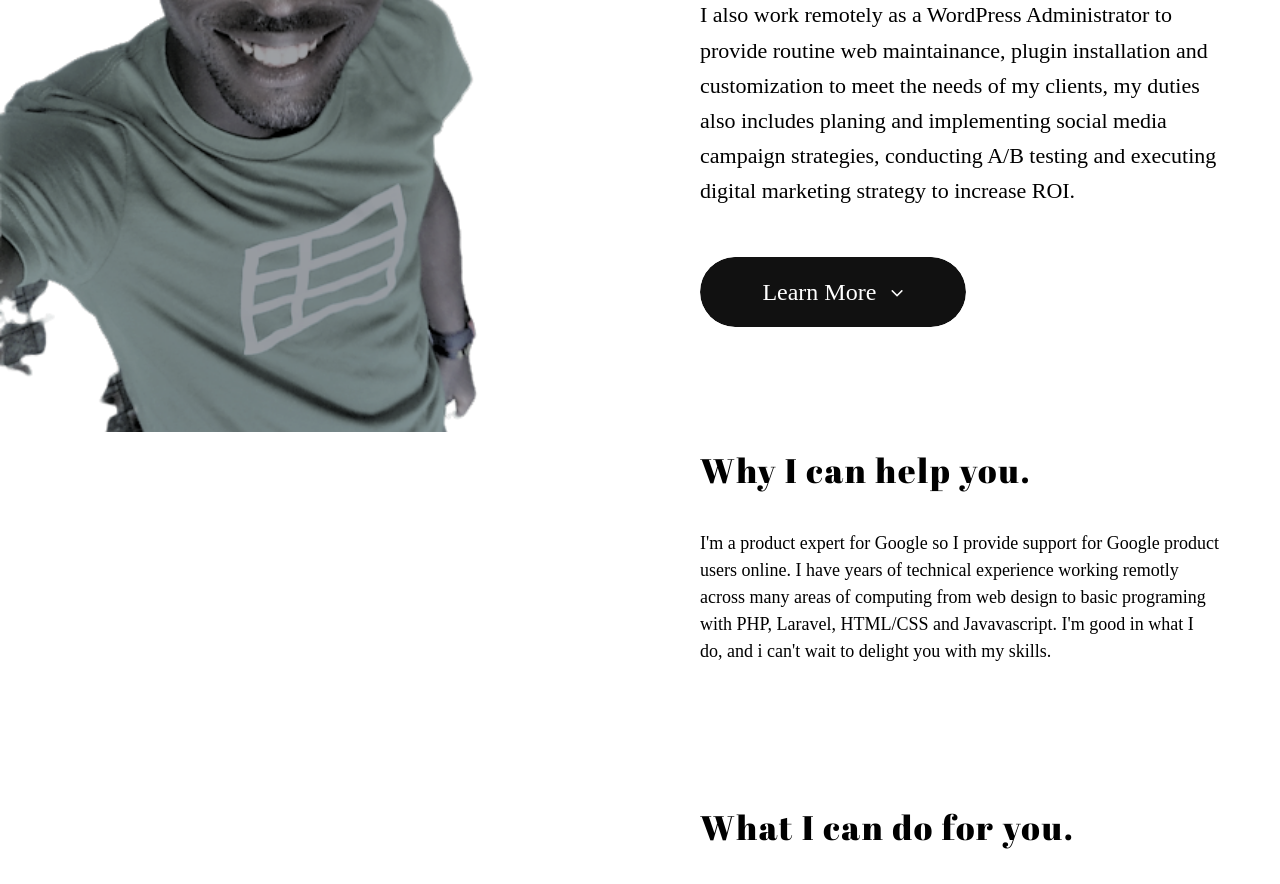
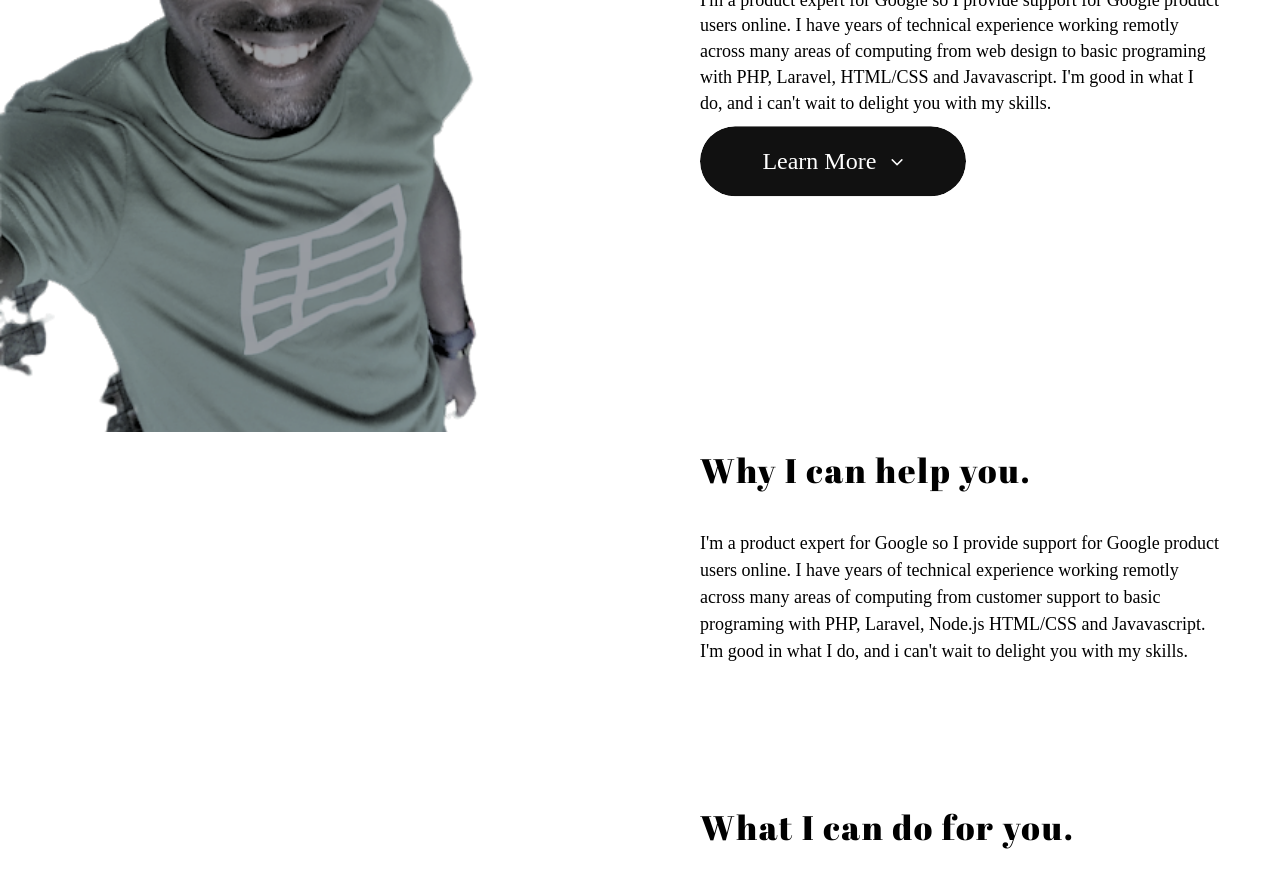
Before and after one commit to Tyrese1/obtabout.github.io, a plain HTML site: page index.html in a window 1280 px wide. Shown: the part 368-1252 px from the top of the page. Drawn offline with Linux system fonts and the light colour scheme; a web font is replaced by a local one.

Commit message:
edited write up

```diff
--- a/assets/css/main.css
+++ b/assets/css/main.css
@@ -1073,3 +1073,7 @@ a:hover
     color: #000;
     border-bottom: 1px solid #111;
 }
+
+fa fa-heart {
+color: red;
+}
--- a/index.html
+++ b/index.html
@@ -77,10 +77,9 @@
                         <!-- ANIMATION CONTAINER -->
                         <div class="animation-container animation-fade-left" data-animation-delay="300">
 
-                            <p class="subline">As a tech enthusiast, I get to do exciting things everyday, some of the things includes providing 5
-                                 star rated support service to product users by making sure they are satisfied. I also work remotely as a WordPress Administrator
-                                 to provide routine web maintainance, plugin installation and customization to meet the needs of my clients, my duties also includes
-                                  planing and implementing social media campaign strategies, conducting A/B testing and executing digital marketing strategy to increase ROI.</p>
+                            <p class="scroll-animated-from-right">I'm a product expert for Google so I provide support for Google
+                                product users online. I have years of technical experience working remotly across many areas of computing from web design to basic
+                                 programing with PHP, Laravel, HTML/CSS and Javavascript. I'm good in what I do, and i can't wait to delight you with my skills.</p>
 
                         </div>
                         <!-- /ANIMATION CONTAINER -->
@@ -110,8 +109,8 @@
                     <h3 class="headline scroll-animated-from-right">Why I can help you.</h3>
 
                     <p class="scroll-animated-from-right">I'm a product expert for Google so I provide support for Google
-                        product users online. I have years of technical experience working remotly across many areas of computing from web design to basic
-                         programing with PHP, Laravel, HTML/CSS and Javavascript. I'm good in what I do, and i can't wait to delight you with my skills.</p>
+                        product users online. I have years of technical experience working remotly across many areas of computing from customer support to basic
+                         programing with PHP, Laravel, Node.js HTML/CSS and Javavascript. I'm good in what I do, and i can't wait to delight you with my skills.</p>
 
 
 
@@ -190,7 +189,7 @@
                     <!-- /SOCIAL ICONS -->
 
 
-                    <p class="scroll-animated-from-right">© 2020 Made with<i class="fa fa-heart" color="red" aria-hidden="true"></i></i> </a></p>
+                    <p class="scroll-animated-from-right">© 2020 Made with <i class="fa fa-heart" aria-hidden="true"></i></i> </a></p>
 
 
                 </section>
```
